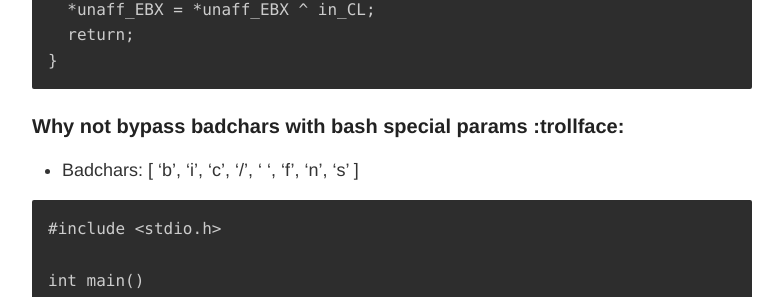
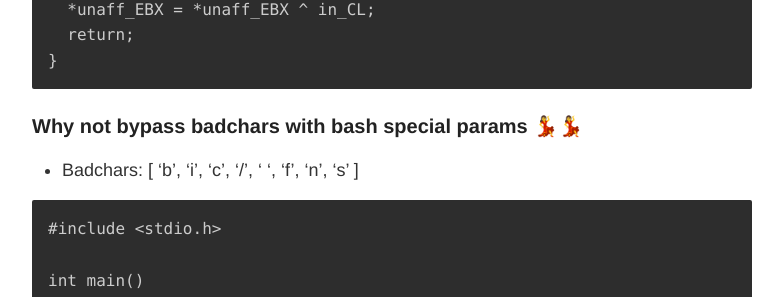
Before and after one commit to bhrdn/bhrdn.github.io, a Jekyll site: the page built from _posts/2020-03-22-ROP-Emporium-badchars32.md, in a window 1280 px wide and 900 px high, scrolled down 1259 px. Shown: the part 145-442 px from the top of the window, without its empty margins (248-1031 px from the left). Built offline with Jekyll 4.4.1, drawn with Linux system fonts in a browser that asks for light colours; part of the change alters nothing that is shown.

````diff
--- a/_posts/2020-03-22-ROP-Emporium-badchars32.md
+++ b/_posts/2020-03-22-ROP-Emporium-badchars32.md
@@ -50,7 +50,7 @@ void usefulGadgets(void)
 }
 ```
 
-### Why not bypass badchars with bash special params :trollface:
+### Why not bypass badchars with bash special params 💃💃
 - Badchars: [ 'b', 'i', 'c', '/', ' ', 'f', 'n', 's' ]
 
 ```c
````
